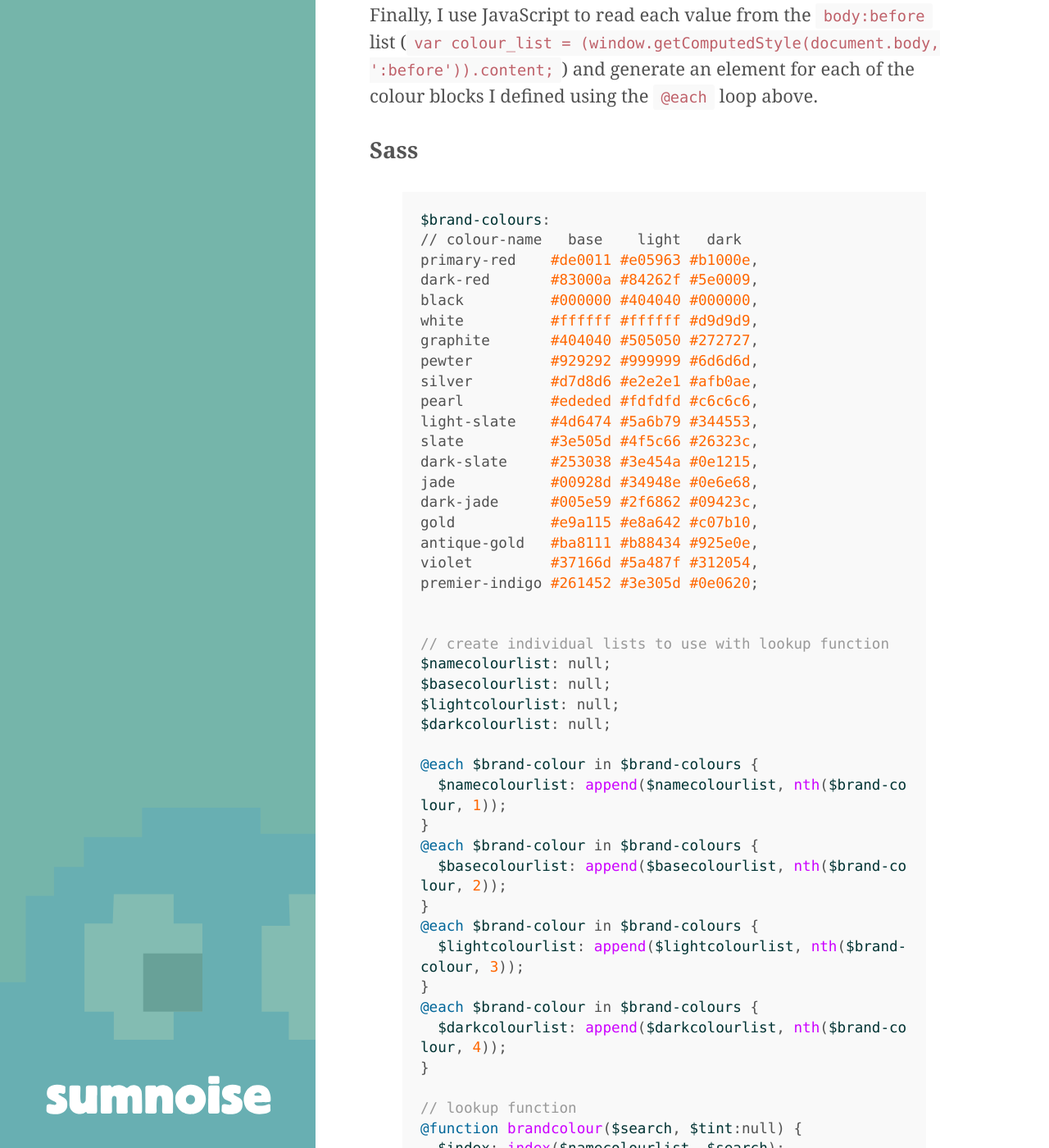
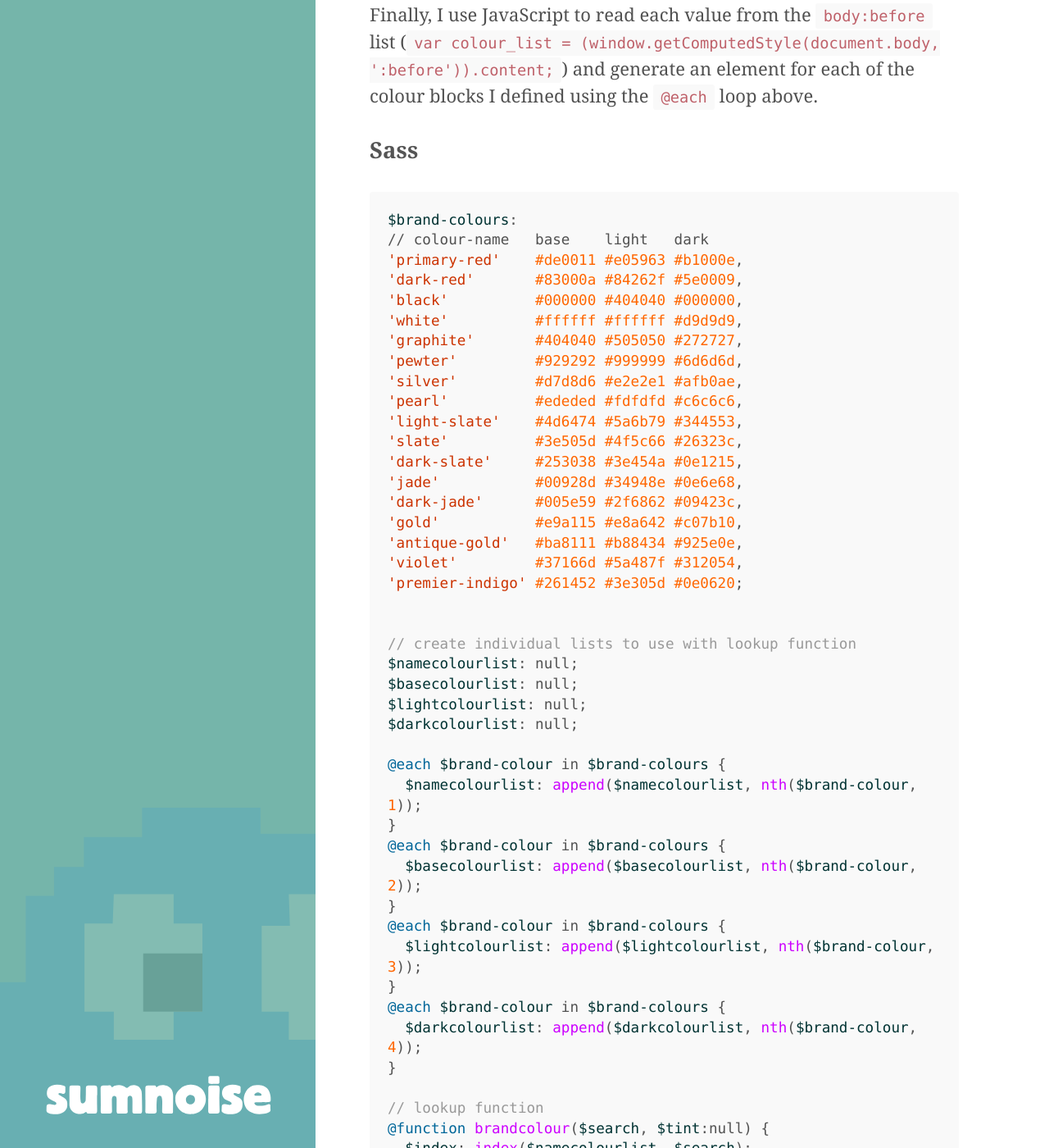
Before and after one commit to davidpmccormick/davidpmccormick.github.io, a Jekyll site: the page built from _posts/2014-02-26-styleguide-colour-palette.md, in a window 1280 px wide and 1400 px high, scrolled down 1446 px. Shown: the whole window at 82% size. Built offline with Jekyll 4.4.1, drawn with Linux system fonts in a browser that asks for light colours; some web fonts are replaced; Markdown is read by kramdown in place of the engine named in the settings.

```diff
--- a/_includes/head.html
+++ b/_includes/head.html
@@ -16,6 +16,7 @@
   <link rel="stylesheet" href="/public/css/build/main.css">
   <link rel="shortcut icon" href="/public/favicon.png">
   <link rel="alternate" type="application/rss+xml" title="RSS" href="/atom.xml">
+  <link rel="stylesheet" href="//brick.a.ssl.fastly.net/Source+Code+Pro:400">
 
   <script type="text/javascript" src="//use.typekit.net/lfh3yku.js"></script>
   <script type="text/javascript">try{Typekit.load();}catch(e){}</script>
--- a/_posts/2014-02-26-styleguide-colour-palette.md
+++ b/_posts/2014-02-26-styleguide-colour-palette.md
@@ -28,23 +28,23 @@
 {% highlight scss %}
 $brand-colours:
 // colour-name   base    light   dark
-primary-red    #de0011 #e05963 #b1000e,
-dark-red       #83000a #84262f #5e0009,
-black          #000000 #404040 #000000,
-white          #ffffff #ffffff #d9d9d9,
-graphite       #404040 #505050 #272727,
-pewter         #929292 #999999 #6d6d6d,
-silver         #d7d8d6 #e2e2e1 #afb0ae,
-pearl          #ededed #fdfdfd #c6c6c6,
-light-slate    #4d6474 #5a6b79 #344553,
-slate          #3e505d #4f5c66 #26323c,
-dark-slate     #253038 #3e454a #0e1215,
-jade           #00928d #34948e #0e6e68,
-dark-jade      #005e59 #2f6862 #09423c,
-gold           #e9a115 #e8a642 #c07b10,
-antique-gold   #ba8111 #b88434 #925e0e,
-violet         #37166d #5a487f #312054,
-premier-indigo #261452 #3e305d #0e0620;
+'primary-red'    #de0011 #e05963 #b1000e,
+'dark-red'       #83000a #84262f #5e0009,
+'black'          #000000 #404040 #000000,
+'white'          #ffffff #ffffff #d9d9d9,
+'graphite'       #404040 #505050 #272727,
+'pewter'         #929292 #999999 #6d6d6d,
+'silver'         #d7d8d6 #e2e2e1 #afb0ae,
+'pearl'          #ededed #fdfdfd #c6c6c6,
+'light-slate'    #4d6474 #5a6b79 #344553,
+'slate'          #3e505d #4f5c66 #26323c,
+'dark-slate'     #253038 #3e454a #0e1215,
+'jade'           #00928d #34948e #0e6e68,
+'dark-jade'      #005e59 #2f6862 #09423c,
+'gold'           #e9a115 #e8a642 #c07b10,
+'antique-gold'   #ba8111 #b88434 #925e0e,
+'violet'         #37166d #5a487f #312054,
+'premier-indigo' #261452 #3e305d #0e0620;
 
 
 // create individual lists to use with lookup function
--- a/public/css/poole.scss
+++ b/public/css/poole.scss
@@ -149,14 +149,14 @@
 /* Code */
 code,
 pre {
-  font-family: Menlo, Monaco, "Courier New", monospace;
+  font-family: "Source Code Pro", Menlo, Monaco, "Courier New", monospace;
 }
 code {
   padding: .25em .5em;
   font-size: 85%;
   color: #bf616a;
   background-color: #f9f9f9;
-  border-radius: 3px;
+  @include border-radius(3px);
 }
 pre {
   display: block;
@@ -179,10 +179,10 @@
 }
 .highlight {
   margin-bottom: 1rem;
-  border-radius: 4px;
 }
 .highlight pre {
   margin-bottom: 0;
+  border-radius: 4px;
 }
 
 /* Quotes */
```
Also changed, not shown: _posts/2014-03-19-bbc-imager.md (+7 -4 lines), public/css/hyde.scss (+14 -0 lines), public/css/build/main.css.
